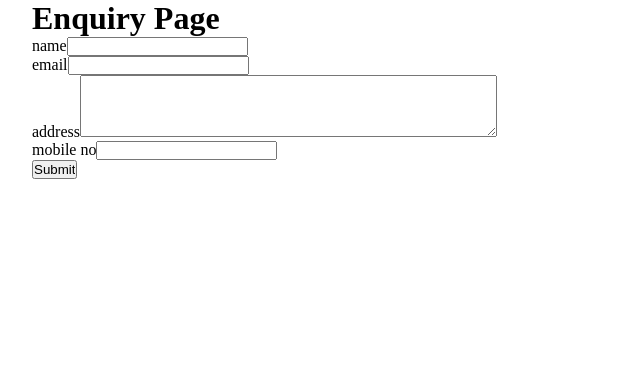
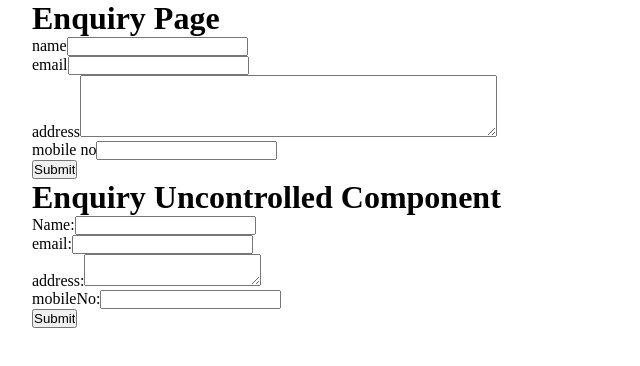
Before and after one commit to Anji1-n14/react-0114, a React (Vite) app: page / in a window 1280 px wide. Shown: the top 366 px of the page, without its empty margins (0-640 px from the left). Built offline with nearby package versions, Linux system fonts and the light colour scheme.

Commit message:
uncontrolled forms

```diff
--- a/src/App.jsx
+++ b/src/App.jsx
@@ -6,26 +6,17 @@ import Task from './components/Task.jsx'
 import Profile from './components/portfolio/Portfolio.jsx';
 import AboutUs from './pages/AboutUs/AboutUs.jsx';
 import Enquery from './pages/Enquiry/Enquiry.jsx';
+import EnqueryOptimization from './pages/Enquiry/EnquiryOptimization.jsx';
+import EnqueryUncontrolled from './pages/Enquiry/EnqueryUncontrolled.jsx';
 
 function App() {
-  //const [count, setCount] = useState(0)
-  const people = [
-  { name: "Alice", age: 25 },
-  { name: "Bob", age: 30 },
-  { name: "Charlie", age: 28 },
-  { name: "David", age: 35 },
-  { name: "Eva", age: 22 },
-  { name: "Frank", age: 40 },
-  { name: "Grace", age: 27 },
-  { name: "Hannah", age: 24 },
-  { name: "Ian", age: 31 },
-  { name: "Jack", age: 29 }
-];
+  //const [count, se  tCount] = useState(0)
 
   return (
 
     <div>
        <Enquery />
+<EnqueryUncontrolled />
     </div>
       )
   }
--- /dev/null
+++ b/src/pages/Enquiry/EnqueryUncontrolled.jsx
@@ -0,0 +1,45 @@
+import React, { useRef } from 'react';
+const  EnqueryUncontrolled =() =>{
+    const nameRef = useRef();
+    const emailRef = useRef();
+    const addressRef = useRef();
+    const mobileNoRef = useRef();
+    const submitData = (e) => {
+        e.preventDefault();
+        console.log("form submitted");
+        console.log(nameRef.current.value);
+        const enquerydata = {
+            name: nameRef.current.value,
+            email: emailRef.current.value,
+            address: addressRef.current.value,
+            mobileNo: mobileNoRef.current.value
+        };
+        console.log(enquerydata);
+    };
+    return(
+        <div>
+            <h1>Enquiry Uncontrolled Component</h1>
+            <form onSubmit={submitData} action="">
+                <div>
+                    <label htmlFor="name">Name:</label>
+                    <input type="text" id="name" name="name" ref={nameRef}></input>
+                </div>
+                  <div>
+                    <label htmlFor="email">email:</label>
+                    <input type="text" name="email" ref={emailRef}></input>
+                </div>
+                  <div>
+                    <label htmlFor="address">address:</label>
+                    <textarea name="address" id="address" ref ={addressRef}></textarea>
+                </div>
+                  <div>
+                    <label htmlFor="mobileNo">mobileNo:</label>
+                    <input type="text" name="mobileNo" id="mobileNo" ref={mobileNoRef}></input>
+                </div>
+                <input type="submit" value="Submit" ></input>
+            </form>
+
+        </div>
+    )
+}
+export default EnqueryUncontrolled;
```
